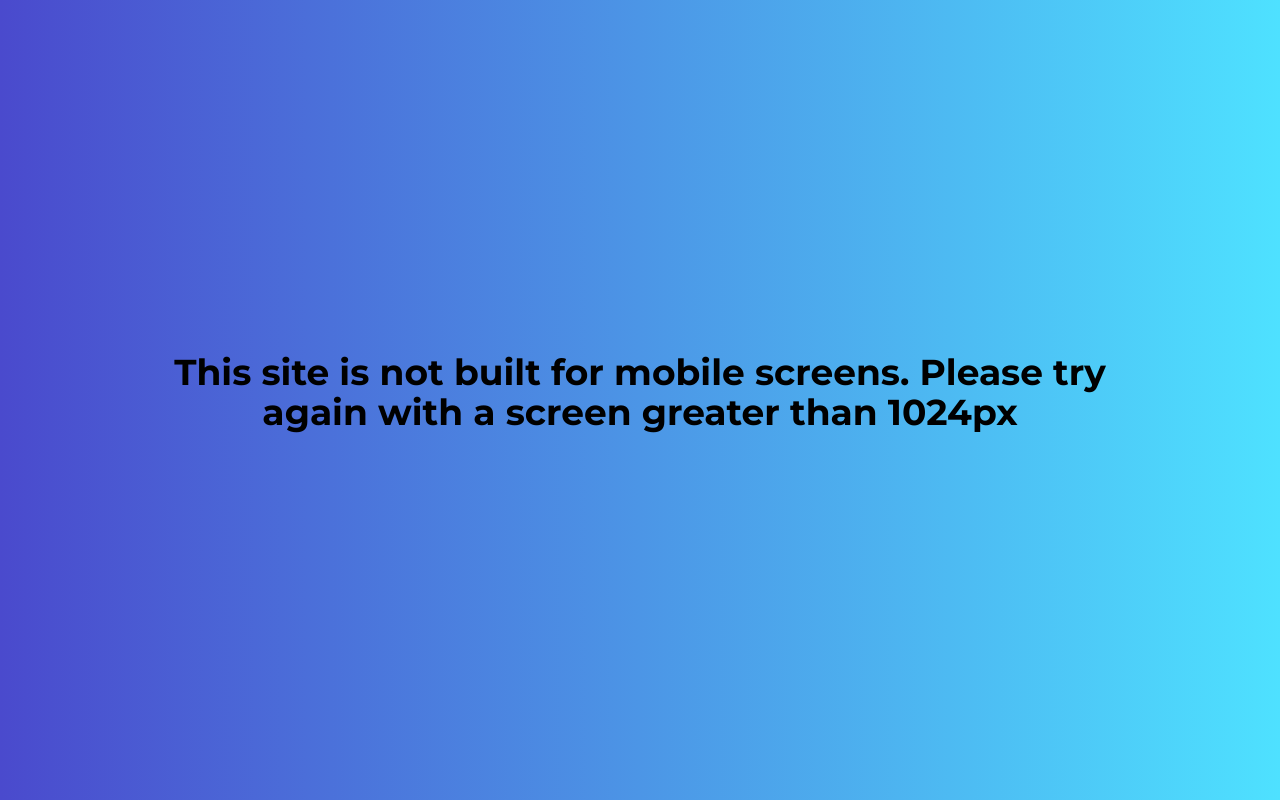
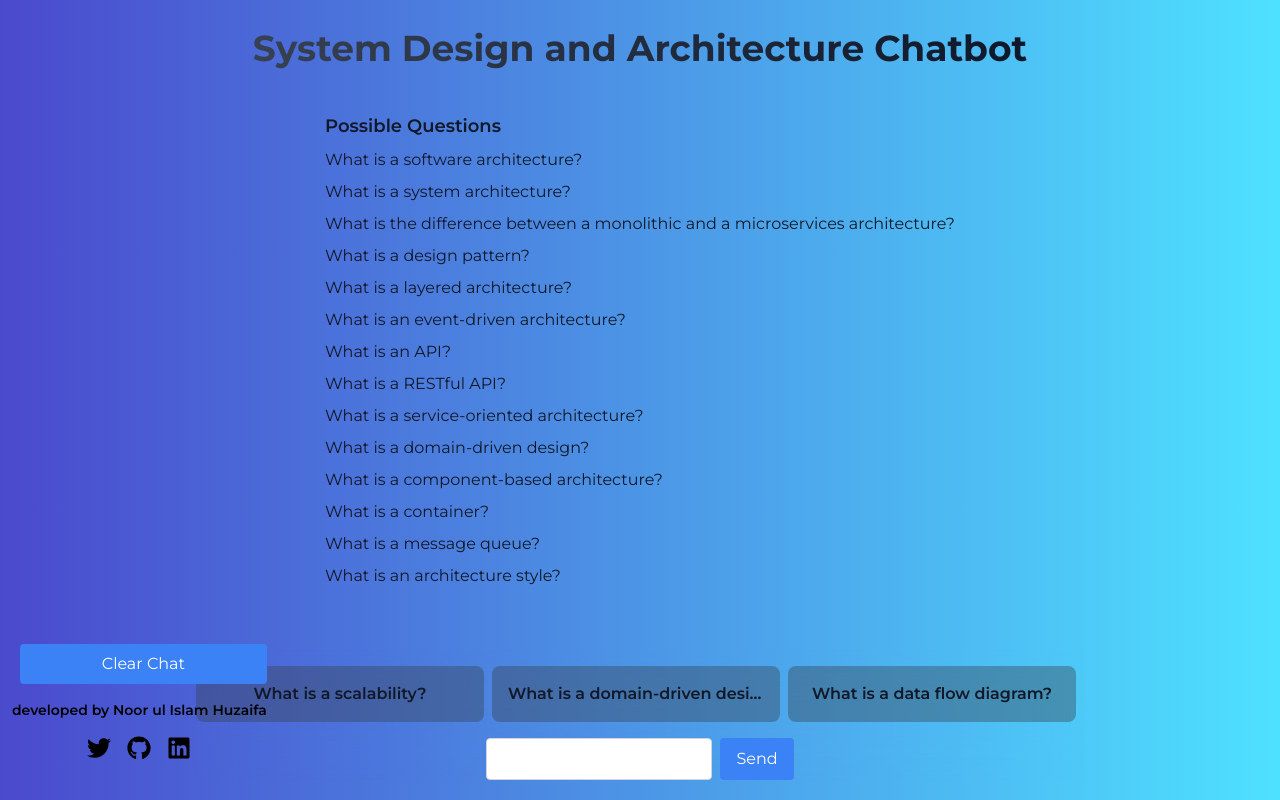
Before and after one commit to n-huzaifa/chatbot-next-app, a Next.js app: page / in a window 1280 px wide. Built offline with nearby package versions, Linux system fonts and the light colour scheme.

Commit message:
removed incompatibility fix

```diff
--- a/app/page.js
+++ b/app/page.js
@@ -5,7 +5,6 @@ import responses from './responses'
 export default function Chatbot() {
   const [userInput, setUserInput] = useState('')
   const [chatHistory, setChatHistory] = useState([])
-  const [screenWidth, setScreenWidth] = useState(window.screen.width)
 
   const handleChange = (e) => {
     setUserInput(e.target.value)
@@ -32,15 +31,6 @@ export default function Chatbot() {
     setUserInput('')
   }
 
-  useEffect(() => {
-    const handleResize = () => {
-      setScreenWidth(window.screen.width)
-    }
-
-    window.addEventListener('resize', handleResize)
-    return () => window.removeEventListener('resize', handleResize)
-  }, [])
-
   const responseButtons = Object.keys(responses).map((response, index) => (
     <p key={index} onClick={setInput} className='cursor-pointer'>
       {response}
@@ -49,8 +39,6 @@ export default function Chatbot() {
 
   return (
     <div className='flex justify-center'>
-      {screenWidth > 1024 ? (
-        <>
       <div className='flex flex-col h-screen justify-between p-5 max-w-5xl text-black dark:text-white '>
         <div className='flex flex-col items-center w-full'>
           <h1 className='text-4xl text-center font-bold mb-4 bg-clip-text text-transparent bg-gradient-to-r from-gray-700 to-slate-900 py-2'>
@@ -165,15 +153,6 @@ export default function Chatbot() {
           </a>
         </div>
       </footer>
-        </>
-      ) : (
-        // Content for lower resolutions
-        <div className='flex flex-col h-screen justify-center p-5 max-w-5xl text-black dark:text-white'>
-          <h1 className='text-4xl text-center font-bold mb-4'>
-            This site is not built for mobile screens. Please try again with a screen greater than 1024px
-          </h1>
-        </div>
-      )}
     </div>
   )
 }
```
Lines whose indentation alone changed are shown as unchanged.
